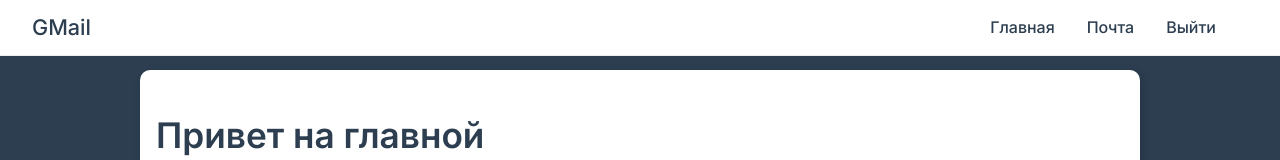
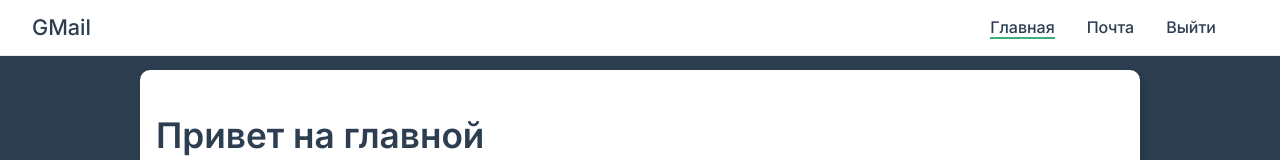
Before and after one commit to ilg2005/vue-intensive, a Vue app in the folder 10-vue-router/: page / in a window 1280 px wide. Both pictures are taken after typing "Sample", "Sample123" into the empty fields and a click on the button "ВОЙТИ". Shown: the top 160 px of the page. Built offline with nearby package versions, Linux system fonts and the light colour scheme.

Commit message:
linkActiveClass

```diff
--- a/10-vue-router/src/components/TheNavbar.vue
+++ b/10-vue-router/src/components/TheNavbar.vue
@@ -2,9 +2,9 @@
   <header class="navbar" v-if="visible">
     <h3>GMail</h3>
     <ul class="navbar-menu">
-      <li><a href="/dashboard">Главная</a></li>
+      <li><router-link to="/dashboard">Главная</router-link></li>
       <li>
-        <a custom to="/mail">Почта</a>
+        <router-link to="/mail">Почта</router-link>
       </li>
       <li><a href="#" @click.prevent="logout()">Выйти</a></li>
     </ul>
--- a/10-vue-router/src/router.js
+++ b/10-vue-router/src/router.js
@@ -7,6 +7,8 @@ import MailView from "@/views/MailView";
 
 export default createRouter({
     history: createWebHistory(),
+    linkActiveClass: 'active',
+    linkExactActiveClass: 'active',
     routes: [
         {
             path: '/login',
```
